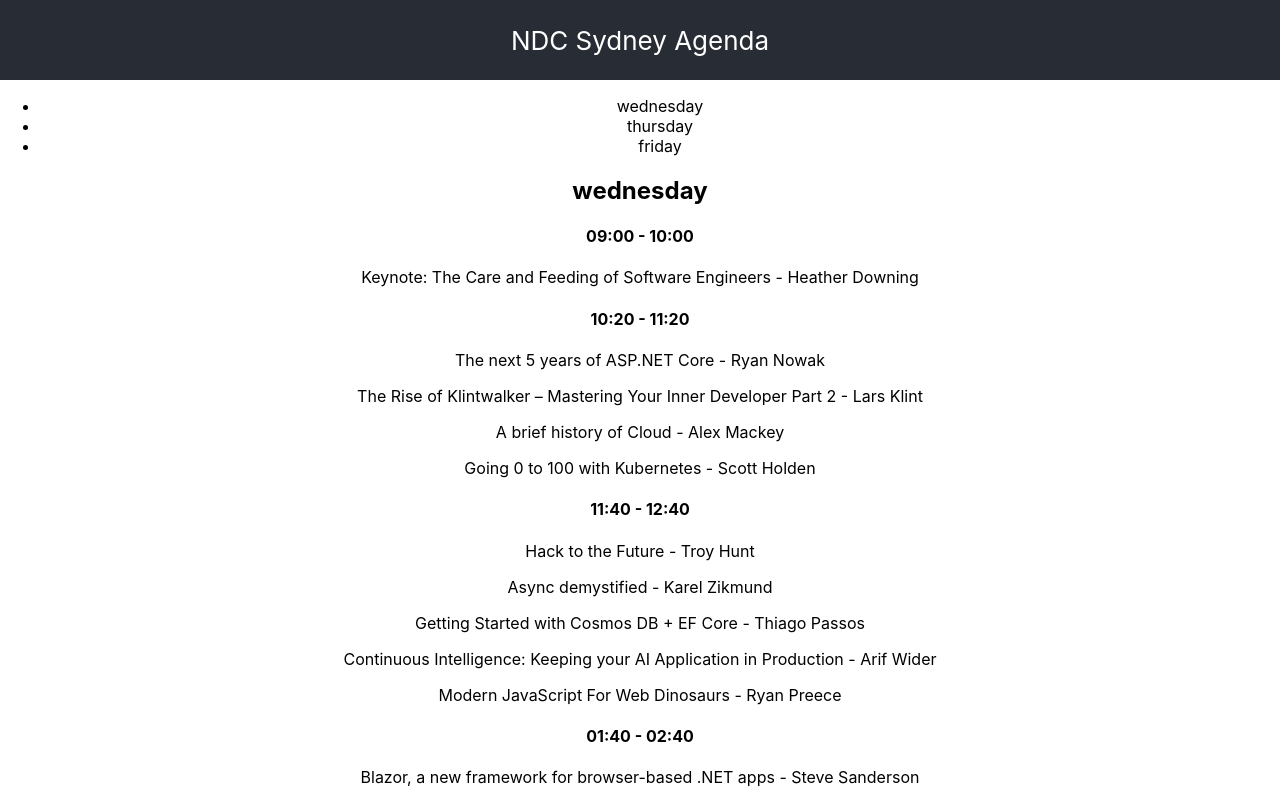
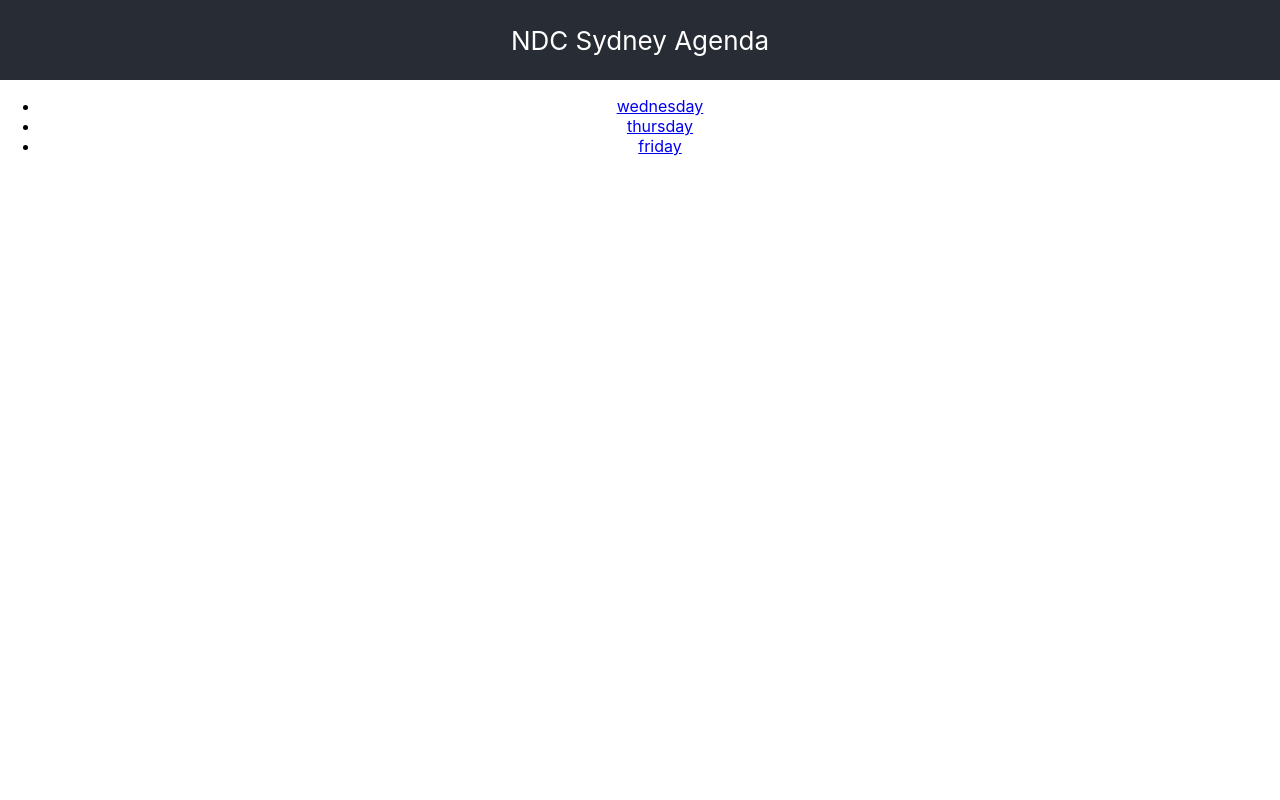
Before and after one commit to aaronpowell/ndc-sydney-react-2019, a React (Create React App) app: page / in a window 1280 px wide. Shown: the top 800 px of the page. Built offline with nearby package versions, Linux system fonts and the light colour scheme.

Commit message:
Adding routing

```diff
--- a/package.json
+++ b/package.json
@@ -7,8 +7,11 @@
     "@types/node": "12.7.12",
     "@types/react": "16.9.5",
     "@types/react-dom": "16.9.1",
+    "@types/react-router-dom": "^5.1.0",
     "react": "^16.10.2",
     "react-dom": "^16.10.2",
+    "react-router": "^5.1.2",
+    "react-router-dom": "^5.1.2",
     "react-scripts": "3.2.0",
     "typescript": "3.6.4"
   },
--- a/src/AppClass.tsx
+++ b/src/AppClass.tsx
@@ -1,11 +1,14 @@
 import React from "react";
 import "./App.css";
 import Agenda from "./pages/Agenda";
+import { BrowserRouter as Router } from "react-router-dom";
 
 const App = () => (
   <div className="App">
     <header className="App-header">NDC Sydney Agenda</header>
-    <Agenda />
+    <Router>
+      <Agenda />
+    </Router>
   </div>
 );
 
--- a/src/components/TabControl.tsx
+++ b/src/components/TabControl.tsx
@@ -1,4 +1,5 @@
 import React from "react";
+import { Link } from "react-router-dom";
 
 interface ITabControlProps {
   tabNames: string[];
@@ -8,7 +9,9 @@
   <div className="TabControl">
     <ul className="TabHeaders">
       {tabNames.map(tab => (
-        <li key={tab}>{tab}</li>
+        <li key={tab}>
+          <Link to={`/${tab}`}>{tab}</Link>
+        </li>
       ))}
     </ul>
     {children}
--- a/src/pages/Agenda.tsx
+++ b/src/pages/Agenda.tsx
@@ -2,6 +2,7 @@
 import { IAgendaItem, groupAgendaDays } from "../agendaUtils";
 import Day from "../components/Day";
 import TabControl from "../components/TabControl";
+import { Route, Switch } from "react-router-dom";
 
 interface IAgendaState {
   agenda?: { [key: string]: IAgendaItem[] };
@@ -38,9 +39,13 @@
 
     return (
       <TabControl tabNames={days}>
-        {days.map(key => (
-          <Day key={key} day={key} agenda={agenda[key]} />
-        ))}
+        <Switch>
+          {days.map(key => (
+            <Route key={key} path={`/${key}`}>
+              <Day day={key} agenda={agenda[key]} />
+            </Route>
+          ))}
+        </Switch>
       </TabControl>
     );
   }
```
Also changed, not shown: src/App.tsx (deleted, +0 -23 lines), 1 other file (tests, documents, lock files or other folders).
